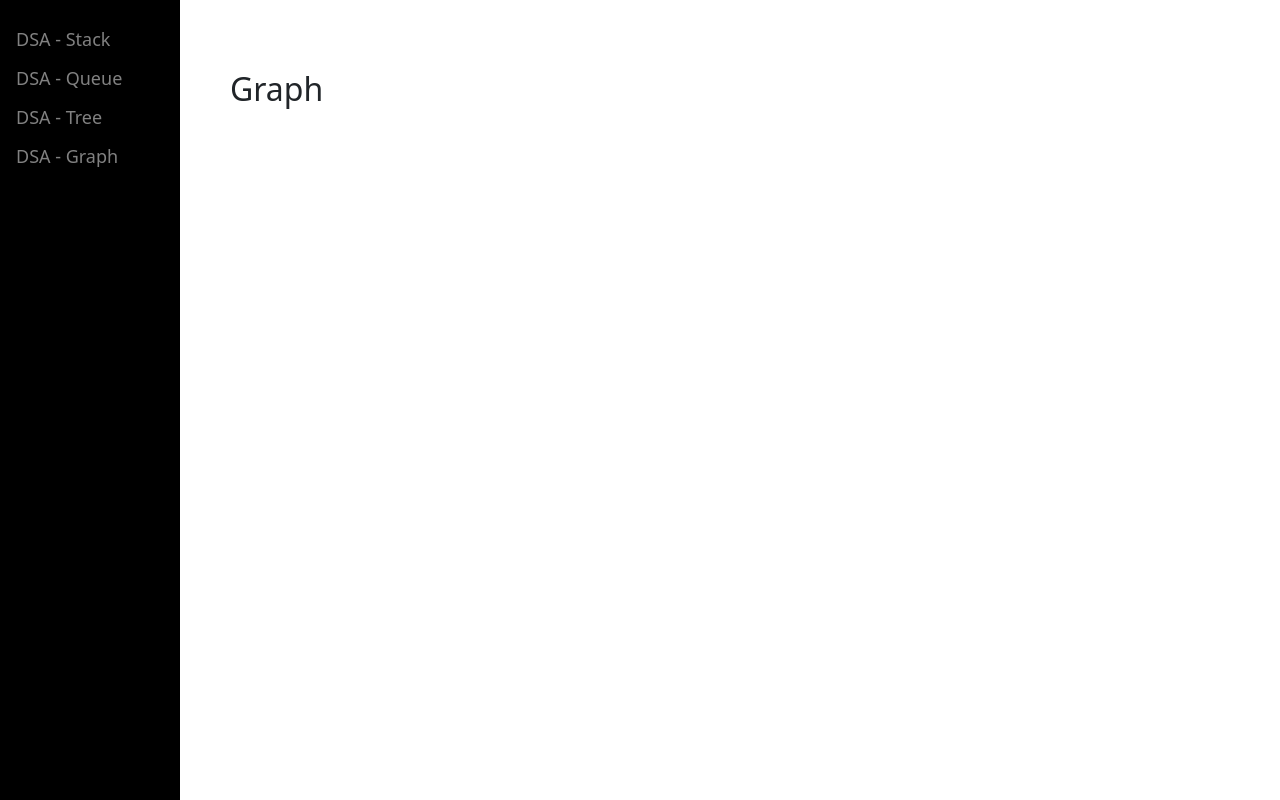
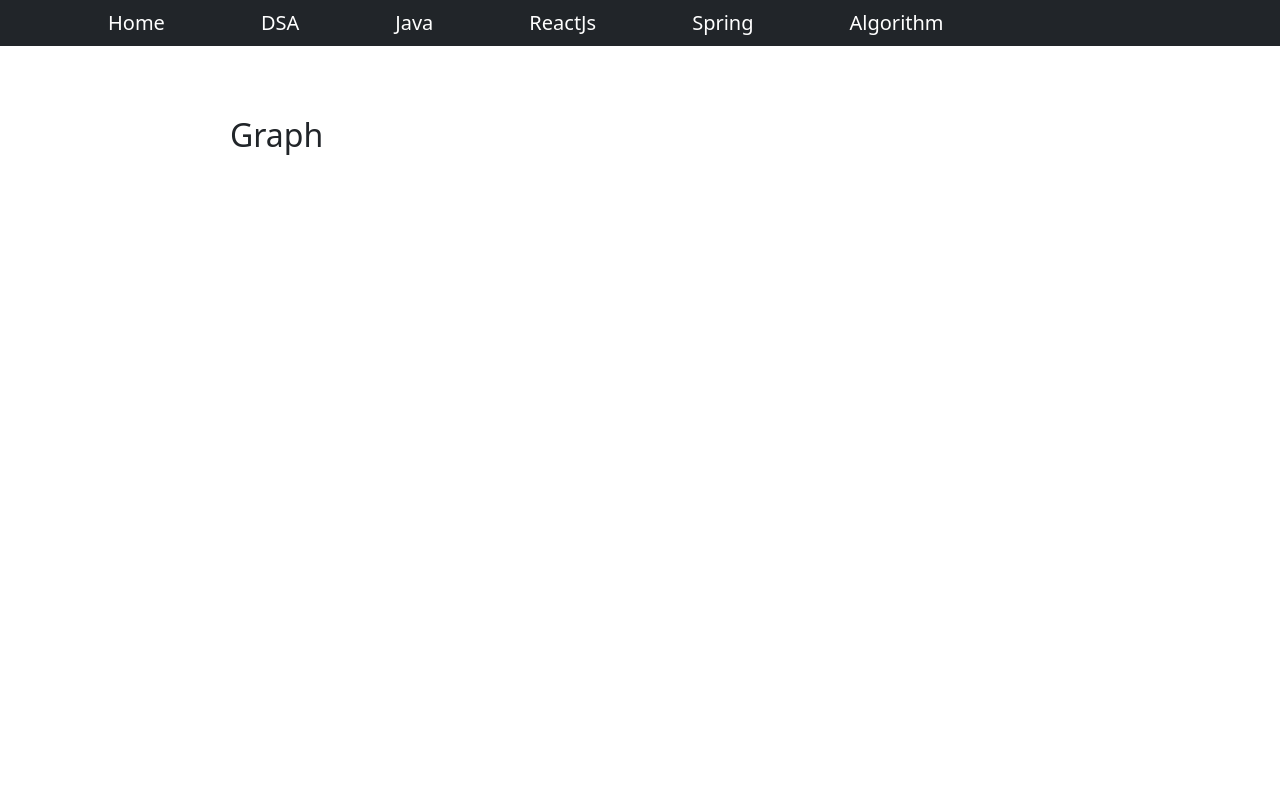
Before and after one commit to cicadaXiR/mySite, a React (Create React App) app: page /graph in a window 1280 px wide. Built offline with nearby package versions, Linux system fonts and the light colour scheme.

Commit message:
Added more pages

```diff
--- a/src/App.js
+++ b/src/App.js
@@ -1,26 +1,33 @@
 import { BrowserRouter, Routes, Route } from "react-router-dom"
-import Home from "./pages/Home";
-import DSA from "./pages/DSA";
 import Java from "./pages/Java";
 import Reactjs from "./pages/Reactjs";
 import Spring from "./pages/Spring";
 import Algorithms from "./pages/Algorithms";
+import { useState } from "react";
+import Navigation from "./pages/Navigation";
+import myImage from "../src/images/simply-easy-learning.png";
+import DSAContent from "./pages/DSAContent";
+import SideNavBar from "./pages/SideNavBar";
+import Home from "./pages/Home";
 
 function App() {
+  const [test, setTest] = useState(false);
   return (
     <div>
       <BrowserRouter>
+        <Home setTest={setTest} />
+        { test ? <SideNavBar /> : ''}
         <Routes>
-          <Route path="/" element={<Home />} />
-          <Route path="/dsa" element={<DSA />} />
+          <Route path="/" element={<><img src={myImage} alt='error' /></>} />
+          <Route path="/stack" element={<DSAContent />} />
+          <Route path="/queue" element={<DSAContent />} />
+          <Route path="/tree" element={<DSAContent />} />
+          <Route path="/graph" element={<DSAContent />} />
           <Route path="/java" element={<Java />} />
           <Route path="/react" element={<Reactjs />} />
           <Route path="/spring" element={<Spring />} />
           <Route path="/algorithms" element={<Algorithms />} />
         </Routes>
-        <div>
-          <DSA />
-        </div>
       </BrowserRouter>
     </div>
   );
--- a/src/content/Queue.jsx
+++ b/src/content/Queue.jsx
@@ -26,13 +26,13 @@ function Queue() {
       <h1>DSA - Queue</h1>
       <br />
       <br />
-      <p className='text-justify'>
+      <span className='text-justify'>
         <h2>Overview</h2>
         Queue, like Stack, is also an abstract data structure.
         The thing that makes queue different from stack is that a queue is open at both its ends.
         Hence, it follows FIFO (First-In-First-Out) structure, i.e. the data item inserted first will also be accessed first.
         The data is inserted into the queue through one end and deleted from it using the other end.
-      </p>
+      </span>
       <br />
       <h2>Queue Representation</h2>
       <br />
@@ -51,10 +51,10 @@ function Queue() {
         <button className='btn btn-danger' onClick={deQueue}>Dequeue</button>
         <div>
           <strong>Queue:</strong>
-          <table class='table table-dark'>
+          <table className='table table-dark'>
             <tbody>
               {queue.map((item, index) => (
-                <tr class='col'>
+                <tr className='col'>
                   <td key={index}>{item}</td>
                 </tr>
               ))}
--- a/src/content/stack.jsx
+++ b/src/content/stack.jsx
@@ -32,11 +32,11 @@ function Stack() {
       <h1>DSA - Stack</h1>
       <br />
       <br />
-      <p className='text-justify'>
+      <span className='text-justify'>
         <h2>Overview</h2>
         Stack is kind of data structure which allows operations on data only at one end. It allows access to the last inserted data only.
         Stack is also called LIFO (Last In First Out) data structure and Push and Pop operations are related in such a way that only last item pushed (added to stack) can be popped (removed from the stack)
-      </p>
+      </span>
       <br />
       <h2>Stack Representation</h2>
       <br />
@@ -46,7 +46,7 @@ function Stack() {
       <br />
       <h2>Stack Demo</h2>
       <br />
-      <div class="stackDemo">
+      <div className="stackDemo">
         <input type="text" placeholder='Enter the item' value={input}
           onChange={(e) => setInput(e.target.value)} />
         &nbsp; &nbsp; &nbsp;
@@ -55,10 +55,10 @@ function Stack() {
         <button className='btn btn-danger' onClick={popItem}>Pop</button>
         <div>
           <strong>Stack:</strong>
-          <table class='table table-dark'>
+          <table className='table table-dark'>
             <tbody>
               {stack.map((item, index) => (
-                <tr class='col'>
+                <tr className='col'>
                   <td key={index}>{item}</td>
                 </tr>
               ))}
--- a/src/pages/DSA.jsx
+++ b/src/pages/DSAContent.jsx
@@ -1,13 +1,13 @@
-import React, { useState} from "react";
+import React, { useEffect, useState } from "react";
 import '../css/home.css';
 import Stack from './../content/stack';
 import Queue from '../content/Queue';
 import Tree from './../content/tree';
 import Graph from './../content/graph';
 
-function DSA() {
+function DSAContent() {
     const [activeComponent, setActiveComponent] = useState(null);
-
+    console.log('logged');
     const renderComponent = () => {
         switch (window.location.pathname) {
             case "/stack":
@@ -22,22 +22,16 @@ function DSA() {
                 return null;
         }
     };
-    React.useEffect(() => {
+    useEffect(() => {
         setActiveComponent(renderComponent());
-    }, []);
+    }, [window.location.pathname]);
     return (
         <>
-            <div class='dsa'>
-                <a href="/stack">DSA - Stack</a>
-                <a href='/queue'>DSA - Queue</a>
-                <a href="/tree">DSA - Tree</a>
-                <a href="/graph">DSA - Graph</a>
-            </div>
-            <div class="main">
+            <div className="main">
                 {activeComponent}
             </div >
         </>
     )
 }
 
-export default DSA
+export default DSAContent
--- a/src/pages/Home.jsx
+++ b/src/pages/Home.jsx
@@ -1,36 +1,36 @@
 import React from 'react'
-import { Link } from 'react-router-dom';
+import { NavLink, Link } from 'react-router-dom';
 import myImage from "../images/simply-easy-learning.png";
 import 'bootstrap/dist/css/bootstrap.min.css';
 
-function Home() {
+function Home({setTest}) {
   return (
     <div>
       <nav className="navbar navbar-expand-lg navbar-dark bg-dark">
         <div className="container-fluid">
           <ul className="navbar-nav mx-5">
             <li className="nav-item">
-              <Link className="navbar-brand mx-5"  to="/">Home</Link>
+              <NavLink className="navbar-brand mx-5"  to="/">Home</NavLink>
             </li>
             <li  className="nav-item">
-              <Link className="navbar-brand mx-5" to="/dsa">DSA</Link>
+              <NavLink onClick={() => setTest(true)} className="navbar-brand mx-5">DSA</NavLink>
             </li>
             <li className="nav-item">
-              <Link className="navbar-brand mx-5" to="/java">Java</Link>
+              <NavLink onClick={() => setTest(false)}  className="navbar-brand mx-5" to="/java">Java</NavLink>
             </li>
             <li className="nav-item">
-              <Link className="navbar-brand mx-5" to="/react">ReactJs</Link>
+              <NavLink className="navbar-brand mx-5" to="/react">ReactJs</NavLink>
             </li>
             <li className="nav-item">
-              <Link className="navbar-brand mx-5" to="/spring">Spring</Link>
+              <NavLink className="navbar-brand mx-5" to="/spring">Spring</NavLink>
             </li>
             <li className="nav-item">
-              <Link className="navbar-brand mx-5" to="/algorithms">Algorithm</Link>
+              <NavLink className="navbar-brand mx-5" to="/algorithms">Algorithm</NavLink>
             </li>
           </ul>
         </div>
       </nav>
-      <img src={myImage} alt='error'/>
+      {/* <img src={myImage} alt='error'/> */}
     </div>
   )
 }
--- /dev/null
+++ b/src/pages/Navigation.jsx
@@ -0,0 +1,16 @@
+import React from "react";
+import Home from "./Home";
+import SideNavBar from "./SideNavBar";
+
+function Navigation({showNavBar, setShowNavBar}) {
+    return (
+        <>
+            <Home setShowNavBar={setShowNavBar} />
+            {/* <div>
+                <SideNavBar showNavBar={showNavBar} />
+            </div> */}
+        </>
+    );
+};
+
+export default Navigation;
--- /dev/null
+++ b/src/pages/SideNavBar.jsx
@@ -0,0 +1,20 @@
+import React, { useState } from "react";
+import '../css/home.css';
+import Stack from '../content/stack';
+import Queue from '../content/Queue';
+import Tree from '../content/tree';
+import Graph from '../content/graph';
+import { Link, NavLink } from "react-router-dom";
+
+function SideNavBar() {
+    return (
+        <div className='dsa'>
+            <Link to="/stack">DSA - Stack</Link>
+            <Link to='/queue'>DSA - Queue</Link>
+            <Link to="/tree">DSA - Tree</Link>
+            <Link to="/graph">DSA - Graph</Link>
+        </div>
+    )
+}
+
+export default SideNavBar
```
